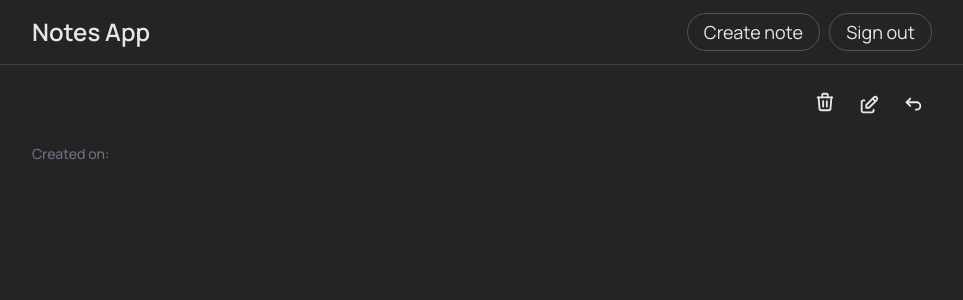
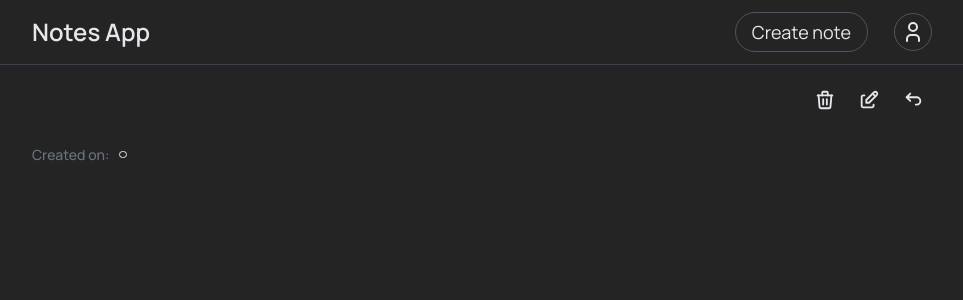
Before and after one commit to iamnazeef/react-notes-app, a React (Vite) app: page /1 in a window 1280 px wide. Shown: the top 300 px of the page, without its empty margins (158-1121 px from the left). Built offline with nearby package versions, Linux system fonts and the light colour scheme; no server answers; the database is empty; sample sign-in values are in the browser's storage.

Commit message:
visual improvements

```diff
--- a/package.json
+++ b/package.json
@@ -9,6 +9,9 @@
     "preview": "vite preview"
   },
   "dependencies": {
+    "@emotion/react": "^11.10.6",
+    "@emotion/styled": "^11.10.6",
+    "@mui/material": "^5.11.9",
     "@reduxjs/toolkit": "^1.9.2",
     "@types/react-redux": "^7.1.25",
     "firebase": "^9.17.1",
--- /dev/null
+++ b/src/assets/icons/UserIcon.tsx
@@ -0,0 +1,20 @@
+const UserIcon = () => {
+  return (
+    <svg
+      xmlns="http://www.w3.org/2000/svg"
+      className="icon icon-tabler icon-tabler-user w-[24px] h-[24px]"
+      viewBox="0 0 24 24"
+      strokeWidth="2"
+      stroke="currentColor"
+      fill="none"
+      strokeLinecap="round"
+      strokeLinejoin="round"
+    >
+      <path stroke="none" d="M0 0h24v24H0z" fill="none"></path>
+      <path d="M12 7m-4 0a4 4 0 1 0 8 0a4 4 0 1 0 -8 0"></path>
+      <path d="M6 21v-2a4 4 0 0 1 4 -4h4a4 4 0 0 1 4 4v2"></path>
+    </svg>
+  );
+};
+
+export default UserIcon;
--- a/src/components/Header.tsx
+++ b/src/components/Header.tsx
@@ -1,6 +1,11 @@
 import { signOut } from "firebase/auth";
 import { Link, useNavigate } from "react-router-dom";
 import { auth } from "../firebase/config";
+import Menu from "@mui/material/Menu";
+import MenuItem from "@mui/material/MenuItem";
+import { useState } from "react";
+import UserIcon from "../assets/icons/UserIcon";
+import Tooltip from "@mui/material/Tooltip";
 
 const Header = () => {
   const navigate = useNavigate();
@@ -17,30 +22,103 @@ const Header = () => {
       .catch((error) => console.error(error.message));
   };
 
+  const [anchorEl, setAnchorEl] = useState<null | HTMLElement>(null);
+  const open = Boolean(anchorEl);
+  const handleClick = (event: React.MouseEvent<HTMLButtonElement>) => {
+    setAnchorEl(event.currentTarget);
+  };
+  const handleClose = () => {
+    setAnchorEl(null);
+  };
+
   return (
-    <header className="border-b px-3 py-4 font-manrope fixed top-0 w-full z-10 bg-darkmode text-gray-200 border-gray-700">
+    <header className="border-b px-3 py-4 font-manrope sticky top-0 w-full z-10 bg-darkmode text-gray-200 border-gray-700">
       <section className="flex items-center w-full max-w-[900px] relative mx-auto">
         <Link to="/">
           <h1 className="text-xl tablet:text-2xl font-bold text-center">
             Notes App
           </h1>
         </Link>
-        <section className="hidden tablet:block absolute right-[7rem]">
+        <section className="hidden tablet:block absolute right-[4rem]">
           <button
             onClick={handleNew}
-            className="py-1 px-4 border border-gray-600 bg-darkmode rounded-full text-lg hover:border-gray-400"
+            className="py-[0.300rem] px-4 border border-gray-600 bg-darkmode rounded-full text-lg hover:border-gray-400"
           >
             Create note
           </button>
         </section>
         <section className="absolute right-0">
-          <button
-            className="py-1 px-4 border border-gray-600 bg-darkmode rounded-full text-lg hover:border-gray-400"
-            onClick={handleSignOut}
+          <Tooltip title="Account">
+            <button
+              className="border p-1.5 border-gray-600 bg-darkmode rounded-full text-lg hover:border-gray-400"
+              onClick={handleClick}
+            >
+              <UserIcon />
+            </button>
+          </Tooltip>
+        </section>
+        <Menu
+          id="basic-menu"
+          anchorEl={anchorEl}
+          open={open}
+          onClose={handleClose}
+          MenuListProps={{
+            "aria-labelledby": "basic-button",
+          }}
+          PaperProps={{
+            elevation: 0,
+            sx: {
+              overflow: "visible",
+              filter: "drop-shadow(0px 2px 8px rgba(0,0,0,0.32))",
+              mt: 1.5,
+              mr: 1.5,
+              bgcolor: "whitesmoke",
+              "& .MuiAvatar-root": {
+                width: 32,
+                height: 32,
+                ml: -0.5,
+                mr: 1,
+              },
+              "&:before": {
+                content: '""',
+                display: "block",
+                position: "absolute",
+                top: 0,
+                right: 14,
+                width: 10,
+                height: 10,
+                bgcolor: "background.paper",
+                transform: "translateY(-50%) rotate(45deg)",
+                zIndex: 0,
+              },
+            },
+          }}
+          transformOrigin={{ horizontal: "right", vertical: "top" }}
+          anchorOrigin={{ horizontal: "right", vertical: "bottom" }}
+        >
+          <MenuItem
+            onClick={() => {
+              handleClose();
+              handleSignOut();
+            }}
+            sx={{
+              minWidth: "100px",
+              maxWidth: "100px",
+              minHeight: "25px",
+              maxHeight: "25px",
+              minPaddingY: "10px",
+              maxPaddingY: "10px",
+              ":hover": {
+                backgroundColor: "gray",
+                color: "white",
+              },
+              fontFamily: "manrope",
+              fontWeight: "500",
+            }}
           >
             Sign out
-          </button>
-        </section>
+          </MenuItem>
+        </Menu>
       </section>
     </header>
   );
--- a/src/components/Note.tsx
+++ /dev/null
@@ -1,5 +0,0 @@
-const Note = () => {
-  return;
-};
-
-export default Note;
--- a/src/components/NoteCard.tsx
+++ b/src/components/NoteCard.tsx
@@ -1,5 +1,6 @@
 import { Link } from "react-router-dom";
 import { note } from "../features/notesSlice";
+import Tooltip from "@mui/material/Tooltip";
 
 interface Props {
   link: string;
@@ -7,14 +8,51 @@ interface Props {
 }
 
 const NoteCard = ({ link, note }: Props) => {
+  let color = "";
+
+  switch (note.priority) {
+    case 1:
+      color = "red";
+      break;
+    case 2:
+      color = "yellow";
+      break;
+    case 3:
+      color = "green";
+      break;
+  }
+
   return (
     <Link to={link} key={note.note_id}>
       <li className="w-full min-h-[230px] max-w-[330px] laptop:min-h-[200px] laptop:max-w-[300px] mx-auto p-2 rounded-md border border-gray-600 bg-darkmode hover:border-gray-400">
-        <h2 className="text-lg font-bold tracking-wide break-words mb-1 pb-1 border-b border-gray-600">
-          {note.title.length > 20
-            ? `${note.title.substring(0, 20)}...`
-            : `${note.title}`}
-        </h2>
+        <section className="flex items-center justify-between">
+          <h2 className="text-lg font-bold tracking-wide break-words max-w-[250px]">
+            {note.title.length > 20
+              ? `${note.title.substring(0, 20)}...`
+              : `${note.title}`}
+          </h2>
+          <Tooltip
+            title={`${
+              note.priority === 1
+                ? "High priority"
+                : note.priority === 2
+                ? "Medium priority"
+                : "Low priority"
+            }`}
+          >
+            <div
+              className={`border bg-${color}-500 min-h-[0.400rem] max-h-[0.400rem] min-w-[0.400rem] max-w-[0.400rem] rounded-full border-${color}-500`}
+              aria-label={`${
+                note.priority === 1
+                  ? "High priority"
+                  : note.priority === 2
+                  ? "Medium priority"
+                  : "Low priority"
+              }`}
+            ></div>
+          </Tooltip>
+        </section>
+        <hr className="border-gray-600 my-1" />
         <section className="content break-words tracking-wide font-semibold p-1 text-sm">
           <p>
             {note.content.length > 200
--- a/src/features/notesSlice.ts
+++ b/src/features/notesSlice.ts
@@ -47,4 +47,3 @@ const notesSlice = createSlice({
 
 export const { delete: deleteNote, save, update, reset } = notesSlice.actions;
 export default notesSlice.reducer;
-// export const selectNotes = (state: RootState) => state.notes.notes;
--- a/src/main.tsx
+++ b/src/main.tsx
@@ -5,13 +5,16 @@ import "./index.css";
 import { BrowserRouter } from "react-router-dom";
 import { store } from "./store/store";
 import { Provider } from "react-redux";
+import { StyledEngineProvider } from "@mui/material/styles";
 
 ReactDOM.createRoot(document.getElementById("root") as HTMLElement).render(
   <React.StrictMode>
-    <Provider store={store}>
-      <BrowserRouter>
-        <App />
-      </BrowserRouter>
-    </Provider>
+    <StyledEngineProvider injectFirst>
+      <Provider store={store}>
+        <BrowserRouter>
+          <App />
+        </BrowserRouter>
+      </Provider>
+    </StyledEngineProvider>
   </React.StrictMode>
 );
--- a/src/pages/Edit.tsx
+++ b/src/pages/Edit.tsx
@@ -33,7 +33,7 @@ const Edit = () => {
   };
 
   return (
-    <main className="px-3 pt-20 min-h-screen font-manrope w-full bg-darkmode text-gray-200">
+    <main className="px-3 pt-4 font-manrope w-full bg-darkmode text-gray-200">
       <section className="w-full max-w-[600px] mx-auto">
         <h2 className="text-xl font-medium">Edit note</h2>
         <section className="noteform">
--- a/src/pages/New.tsx
+++ b/src/pages/New.tsx
@@ -24,7 +24,7 @@ const New = () => {
   };
 
   return (
-    <main className="px-3 pt-20 min-h-screen font-manrope w-full bg-darkmode text-gray-200">
+    <main className="px-3 pt-4 font-manrope w-full bg-darkmode text-gray-200">
       <section className="w-full max-w-[600px] mx-auto">
         <h2 className="text-xl font-medium">Create new note</h2>
         <section className="noteform">
--- a/src/pages/View.tsx
+++ b/src/pages/View.tsx
@@ -16,6 +16,7 @@ import {
   where,
 } from "firebase/firestore";
 import { db } from "../firebase/config";
+import Tooltip from "@mui/material/Tooltip";
 
 const View = () => {
   const { id } = useParams();
@@ -79,39 +80,69 @@ const View = () => {
   useEffect(() => {
     getNote();
     getDocId();
-  }, []);
+  }, [notes]);
+
+  let color = "red";
 
   return (
-    <main className="p-3 pt-20 font-manrope min-h-screen w-full bg-darkmode text-gray-200">
+    <main className="p-3 pt-4 font-manrope w-full bg-darkmode text-gray-200">
       <section className="w-full max-w-[900px] mx-auto">
         <section className="flex justify-between items-start w-full">
           <h2 className="note-title self-center text-2xl font-semibold break-words max-w-[200px] tablet:max-w-[300px] laptop:max-w-[600px]">
             {currentNote.title}
           </h2>
-          <section className="flex flex-col space-y-1.5 tablet:flex-row tablet:space-x-1.5 items-center justify-center">
+          <section className="flex space-x-1.5 items-center justify-center">
+            <Tooltip title="Delete">
               <button
                 className="p-2 rounded-full hover:text-red-500 hover:bg-gray-700"
                 onClick={() => handleDelete(currentNote.note_id)}
               >
                 <DeleteIcon />
               </button>
+            </Tooltip>
+            <Tooltip title="Edit">
               <button
                 onClick={handleEdit}
                 className="p-2 rounded-full hover:text-yellow-400 hover:bg-gray-700"
               >
                 <EditIcon />
               </button>
+            </Tooltip>
+            <Tooltip title="Back">
               <button
                 onClick={handleGoBack}
                 className="p-2 rounded-full hover:text-green-500 hover:bg-gray-700"
               >
                 <BackIcon />
               </button>
+            </Tooltip>
           </section>
         </section>
         <section className="mt-5">
-          <section className="note-creation-date text-sm mt-1.5 font-medium text-gray-500">
+          <section className="flex justify-start items-center space-x-2.5">
+            <section className="note-creation-date text-sm mt-[0.390rem] font-medium text-gray-500">
               Created on: {currentNote.created_date}
+            </section>
+            <Tooltip
+              title={`${
+                currentNote.priority === 1
+                  ? "High priority"
+                  : currentNote.priority === 2
+                  ? "Medium priority"
+                  : "Low priority"
+              }`}
+            >
+              <div
+                className={`border bg-${color}-500 min-h-[0.450rem] max-h-[0.450rem] min-w-[0.450rem] max-w-[0.450rem] rounded-full border-${color}-500 mt-1`}
+                aria-label={`${
+                  currentNote.priority === 1
+                    ? "High priority"
+                    : currentNote.priority === 2
+                    ? "Medium priority"
+                    : "Low priority"
+                }`}
+              ></div>
+            </Tooltip>
           </section>
           <section className="note-content mt-2 break-words text-base leading-8 tracking-wide">
             {currentNote.content}
```
Also changed, not shown: src/App.tsx (+7 -5 lines), src/pages/Home.tsx (+15 -7 lines), 1 other file (tests, documents, lock files or other folders). Lines whose indentation alone changed are shown as unchanged.
